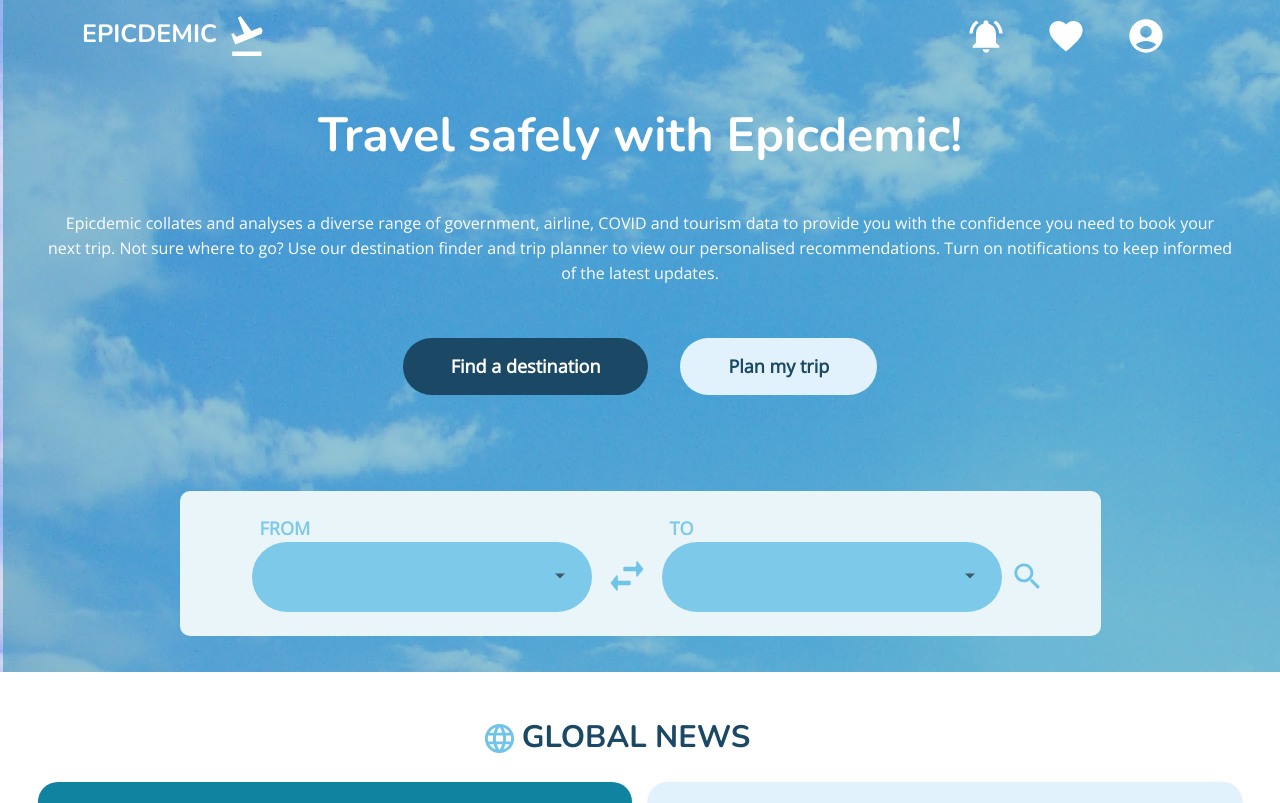
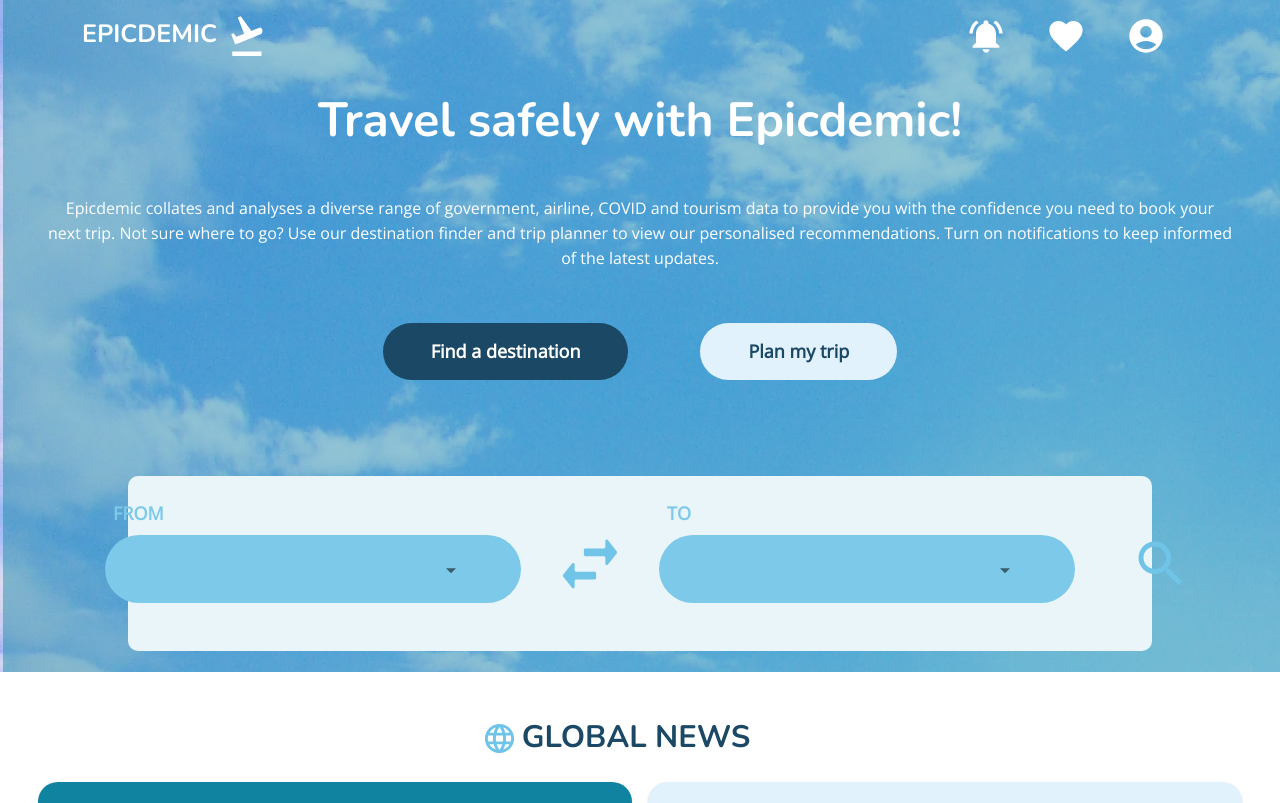
Before and after one commit to sophiac6410/SENG3011_EpicDemic, a React (Create React App) app in the folder PHASE_2/Application_SourceCode/epicdemic/: page / in a window 1280 px wide. Shown: the top 803 px of the page. Built offline with nearby package versions, Linux system fonts and the light colour scheme.

Commit message:
search bar

```diff
--- a/PHASE_2/Application_SourceCode/epicdemic/src/components/Home/CountrySearchBox.js
+++ b/PHASE_2/Application_SourceCode/epicdemic/src/components/Home/CountrySearchBox.js
@@ -23,8 +23,7 @@
     fontFamily: "Open Sans, sans-serif",
     fontStyle: "normal",
     fontWeight: 700,
-    fontSize: "18px",
-    lineHeight: "27px"
+    fontSize: "20px",
   }
 }));
 
--- a/PHASE_2/Application_SourceCode/epicdemic/src/components/Home/Search.js
+++ b/PHASE_2/Application_SourceCode/epicdemic/src/components/Home/Search.js
@@ -8,6 +8,7 @@
 import SwapHorizIcon from '@mui/icons-material/SwapHoriz';
 import "./../../styles/App.css"
 import Typography from '@mui/material/Typography'
+import { Row } from "react-bootstrap";
 
 function Search() {
 
@@ -20,30 +21,30 @@
     navigate('/finder');
   }
     return(
-      <div className="border-radius-small bg-off-white ps-5 pe-5 pt-4 pb-4 mt-5 mb-5">
+      <div className="border-radius-small bg-off-white ps-5 pe-5 pt-4 pb-5 mt-5 mb-5" style={{width: "80%"}}>
         <div className="search-row">
           <div className="search-col ps-4">
-            <Typography variant="bodyImportant" className="color-sky-blue ps-2">FROM</Typography>
-            <div className="border-radius-large searchfield-container bg-sky-blue dark">
+            <Typography variant="bodyImportant" className="color-sky-blue ps-2 mb-2">FROM</Typography>
+            <div className="border-radius-large searchfield-container  ps-5 pe-5">
               <CountrySelect isFrom={true}></CountrySelect>
             </div>
           </div>
-          <div className="search-col">
+          <div className="search-col ms-4 me-4">
             <div style={{ paddingTop: '25px' }} className="color-medium-blue">
-              <img src={arrow} alt="arrow" width="70px" height="30px"></img>
+              <img src={arrow} alt="arrow" width="90px" height="50px"></img>
             </div>
           </div>
           <div className="search-col">
-            <Typography variant="bodyImportant" className="color-sky-blue ps-2">TO</Typography>
-            <div className="border-radius-large searchfield-container bg-sky-blue">
+            <Typography variant="bodyImportant" className="color-sky-blue ps-2 mb-2">TO</Typography>
+            <div className="border-radius-large searchfield-container ps-5 pe-5">
               <CountrySelect isFrom={false}></CountrySelect>
             </div>
           </div>
-          <div className="search-icon">
+          <div className="search-icon ms-5">
             <IconButton
               aria-label="search"
               onClick={ routeChange }>
-              <SearchIcon sx={{ color: "#70C4E8"}} fontSize="large" />
+              <SearchIcon sx={{ color: "#70C4E8", fontSize: "60px"}}/>
             </IconButton>
           </div>
         </div>
--- a/PHASE_2/Application_SourceCode/epicdemic/src/pages/home.js
+++ b/PHASE_2/Application_SourceCode/epicdemic/src/pages/home.js
@@ -26,10 +26,10 @@
                 </Typography>
               </div>
               <Col className="mt-1 mb-5">
-                <button className="btn-base btn-dark bg-dark-teal align-self-center me-3 pe-5 ps-5">
+                <button className="btn-base btn-dark bg-dark-teal align-self-center me-5 pe-5 ps-5">
                   <Typography variant="bodyImportant">Find a destination</Typography>
                 </button>
-                <button className="btn-base bg-light-blue align-self-center ms-3 pe-5 ps-5">
+                <button className="btn-base bg-light-blue align-self-center ms-4 pe-5 ps-5">
                   <Typography variant="bodyImportant" className="color-dark-teal">Plan my trip</Typography>
                 </button>
               </Col>
--- a/PHASE_2/Application_SourceCode/epicdemic/src/styles/Home.css
+++ b/PHASE_2/Application_SourceCode/epicdemic/src/styles/Home.css
@@ -38,8 +38,8 @@
 .searchfield-container {
     background: #7CC9E9;
     width: max-content;
-    padding: 10px;
-    padding-top: 5px;
+    padding-left: 10px;
+    padding: 5px;
     display: flex;
     flex-direction: row;
     align-items: center;
```
